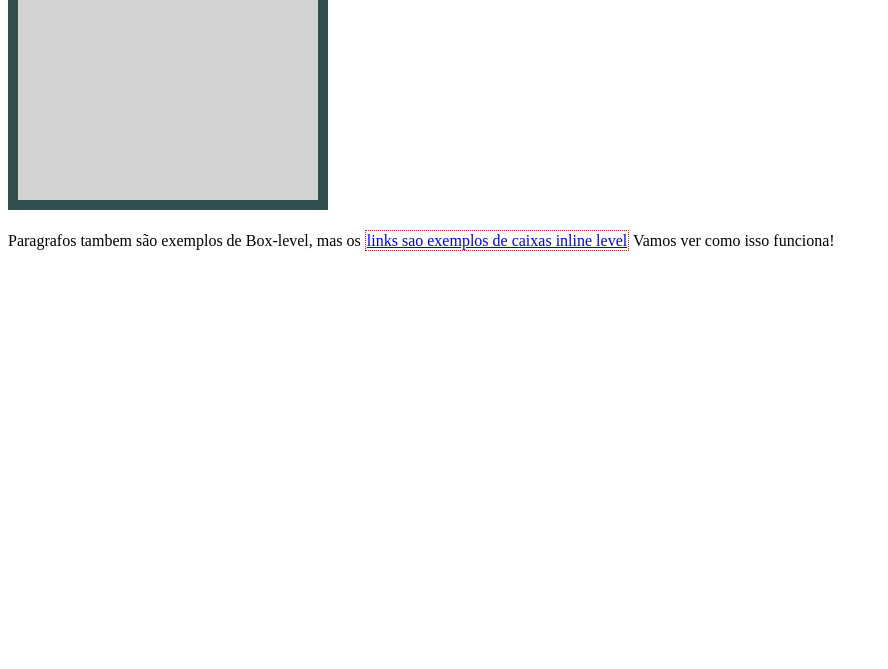
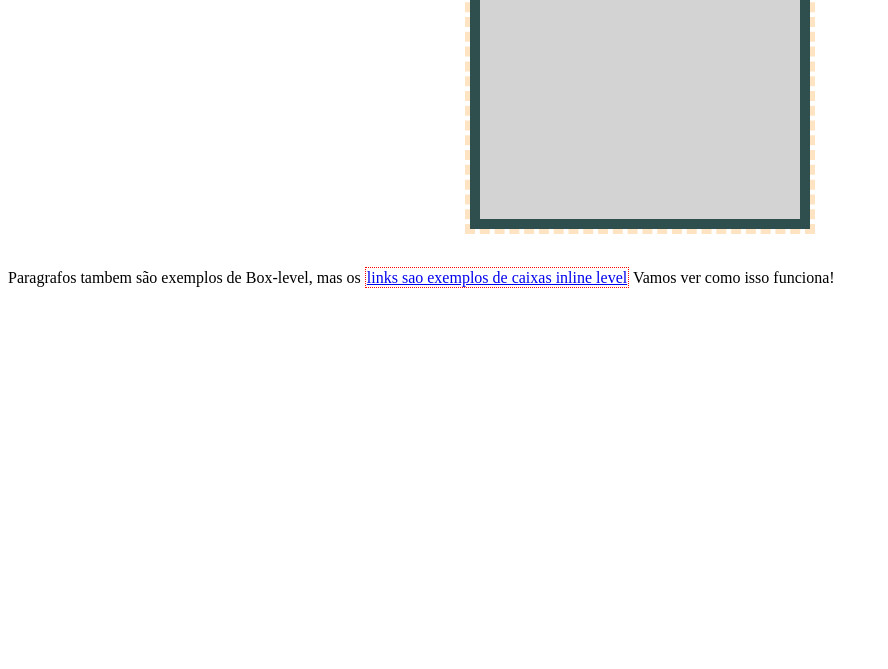
Before and after one commit to bbras81/CevHtmlCss, a plain HTML site: page Exercicios/ex021/caixa01.html in a window 1280 px wide. Shown: the part 131-800 px from the top of the page, without its empty margins (0-888 px from the left). Drawn offline with Linux system fonts and the light colour scheme.

Commit message:
Update caixa01.html
Block / inline
inline - block

```diff
--- a/Exercicios/ex021/caixa01.html
+++ b/Exercicios/ex021/caixa01.html
@@ -5,16 +5,40 @@
     <meta name="viewport" content="width=device-width, initial-scale=1.0">
     <title>Modelo de Caixas</title>
     <style>
-        h1{
+        h1{ /*Box level - Block*/
             background-color: lightgray;
             height: 300px;
             width: 300px;
+
+            border: 10px solid darkslategray;
+            /*
             border-width: 10px;
             border-style: solid;
             border-color: darkslategray;
+            */
+
+            padding: 10px 10px 10px 10px;
+
+            /*
+            padding-top: 10px;
+            padding-right: 10px;
+            padding-bottom: 10px;
+            padding-left: 10px;
+            */
+
+            /* Margin auto serve para centrar o elemento
+            margin: auto;*/
+
+            margin: 20px auto 40px auto;
+
+            outline: 5px dashed bisque;
+            /*
+            outline-width: 5px;
+            outline-style: dashed;
+            outline-color: bisque;*/
         }
 
-        a{
+        a{  /* Inline - level */
             border-width: 1px;
             border-style: dotted;
             border-color: red;
```
